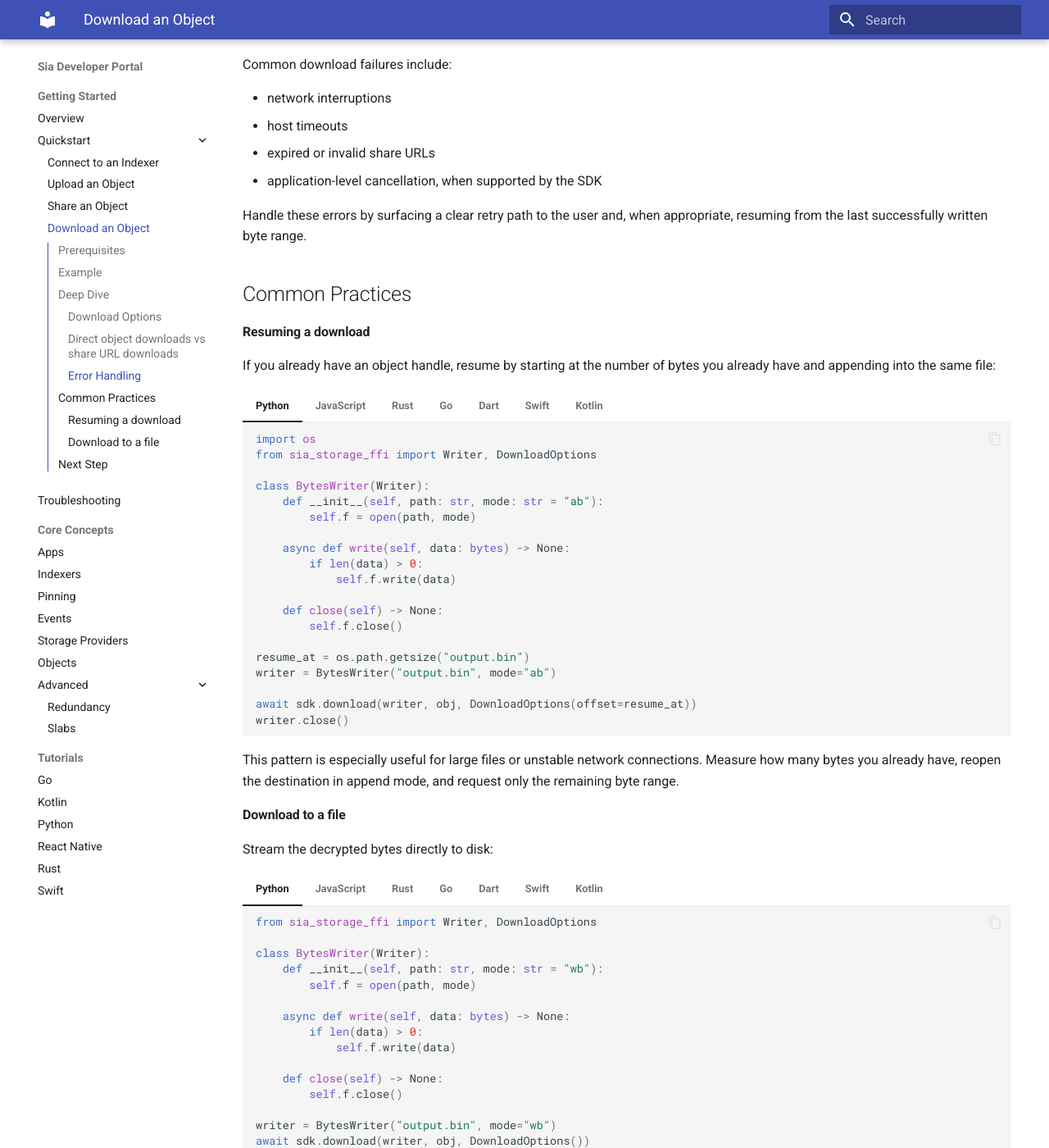
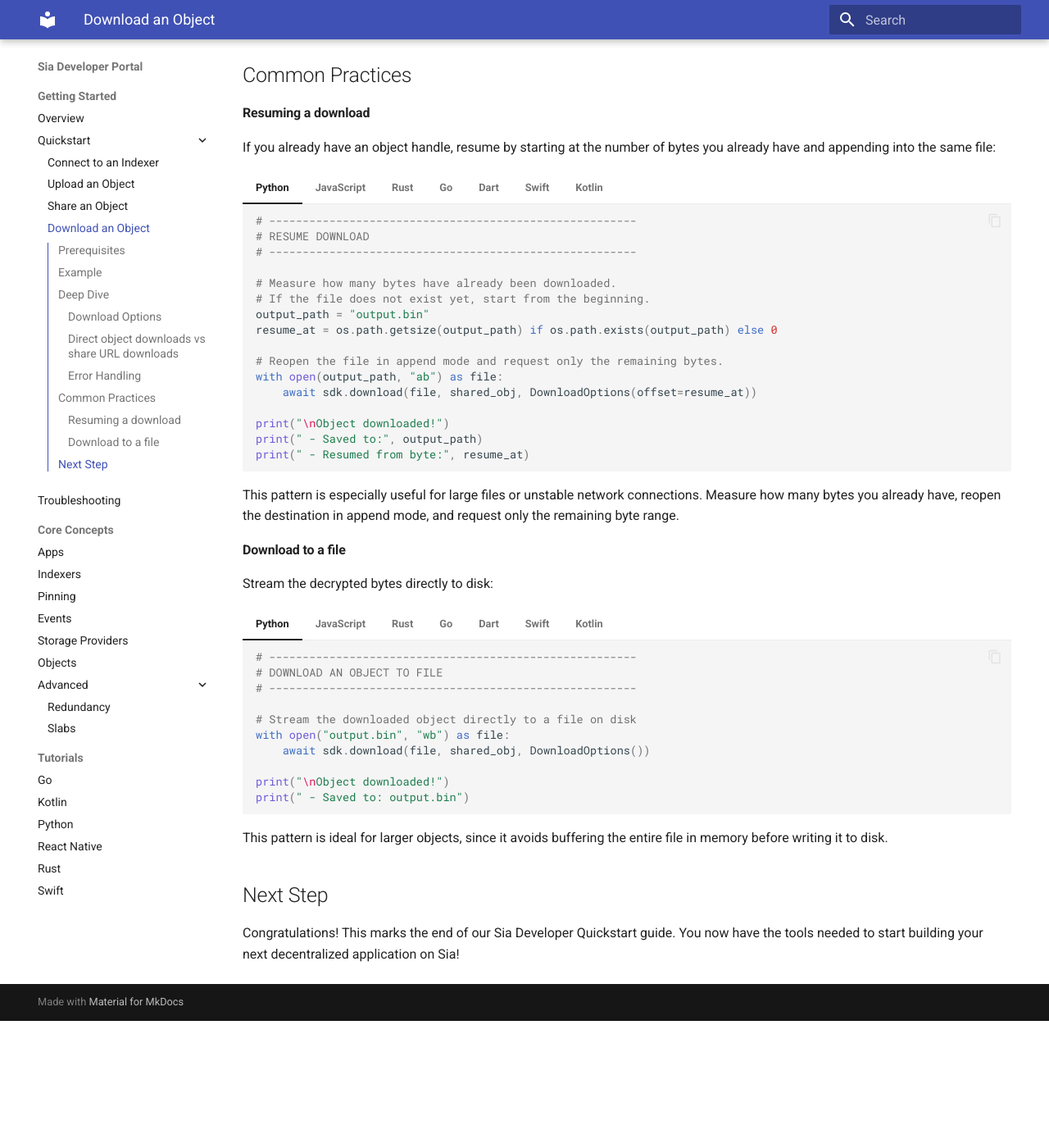
Before and after one commit to SiaFoundation/developer-portal, an MkDocs documentation site: the page built from docs/getting-started/quickstart/download-an-object.md, in a window 1280 px wide and 1400 px high, scrolled down 2485 px. Shown: the whole window at 82% size. Built offline with MkDocs 1.6.1 and Material for MkDocs 9.7.7, drawn with Linux system fonts in a browser that asks for light colours; after the commit the page ends 3730 px from its top, so only the background shows below that; some of the changed text lies outside the part shown.

Commit message:
Removed the use of `BytesReader` and `BytesWriter` helper functions in Python examples.

````diff
--- a/docs/getting-started/quickstart/download-an-object.md
+++ b/docs/getting-started/quickstart/download-an-object.md
@@ -25,21 +25,7 @@
         AppMeta,
         AppKey,
         DownloadOptions,
-        Writer,
     )
-
-    # Writer helper
-    class BytesWriter(Writer):
-        def __init__(self):
-            self.buffer = BytesIO()
-
-        async def write(self, data: bytes) -> None:
-            if len(data) > 0:
-                self.buffer.write(data)
-
-        def get_data(self) -> bytes:
-            return self.buffer.getvalue()
-
 
     async def main():
         # Configure your app identity details
@@ -77,11 +63,11 @@
 
         shared_obj = await sdk.shared_object(share_url)
 
-        writer = BytesWriter()
-        await sdk.download(writer, shared_obj, DownloadOptions())
+        buffer = BytesIO()
+        await sdk.download(buffer, shared_obj, DownloadOptions())
 
         print("\nObject downloaded!")
-        print(" - Contents:", writer.get_data().decode())
+        print(" - Contents:", buffer.getvalue().decode())
 
     asyncio.run(main())
     ```
@@ -313,25 +299,22 @@
 
 === "Python"
     ```python
-    import os
-    from sia_storage_ffi import Writer, DownloadOptions
+    # -------------------------------------------------------
+    # RESUME DOWNLOAD
+    # -------------------------------------------------------
 
-    class BytesWriter(Writer):
-        def __init__(self, path: str, mode: str = "ab"):
-            self.f = open(path, mode)
+    # Measure how many bytes have already been downloaded.
+    # If the file does not exist yet, start from the beginning.
+    output_path = "output.bin"
+    resume_at = os.path.getsize(output_path) if os.path.exists(output_path) else 0
 
-        async def write(self, data: bytes) -> None:
-            if len(data) > 0:
-                self.f.write(data)
+    # Reopen the file in append mode and request only the remaining bytes.
+    with open(output_path, "ab") as file:
+        await sdk.download(file, shared_obj, DownloadOptions(offset=resume_at))
 
-        def close(self) -> None:
-            self.f.close()
-
-    resume_at = os.path.getsize("output.bin")
-    writer = BytesWriter("output.bin", mode="ab")
-
-    await sdk.download(writer, obj, DownloadOptions(offset=resume_at))
-    writer.close()
+    print("\nObject downloaded!")
+    print(" - Saved to:", output_path)
+    print(" - Resumed from byte:", resume_at)
     ```
 
 === "JavaScript"
@@ -373,22 +356,16 @@
 
 === "Python"
     ```python
-    from sia_storage_ffi import Writer, DownloadOptions
+    # -------------------------------------------------------
+    # DOWNLOAD AN OBJECT TO FILE
+    # -------------------------------------------------------
 
-    class BytesWriter(Writer):
-        def __init__(self, path: str, mode: str = "wb"):
-            self.f = open(path, mode)
+    # Stream the downloaded object directly to a file on disk
+    with open("output.bin", "wb") as file:
+        await sdk.download(file, shared_obj, DownloadOptions())
 
-        async def write(self, data: bytes) -> None:
-            if len(data) > 0:
-                self.f.write(data)
-
-        def close(self) -> None:
-            self.f.close()
-
-    writer = BytesWriter("output.bin", mode="wb")
-    await sdk.download(writer, obj, DownloadOptions())
-    writer.close()
+    print("\nObject downloaded!")
+    print(" - Saved to: output.bin")
     ```
 
 === "JavaScript"
````
Also changed, not shown: docs/getting-started/quickstart/upload-an-object.md (+21 -38 lines).
